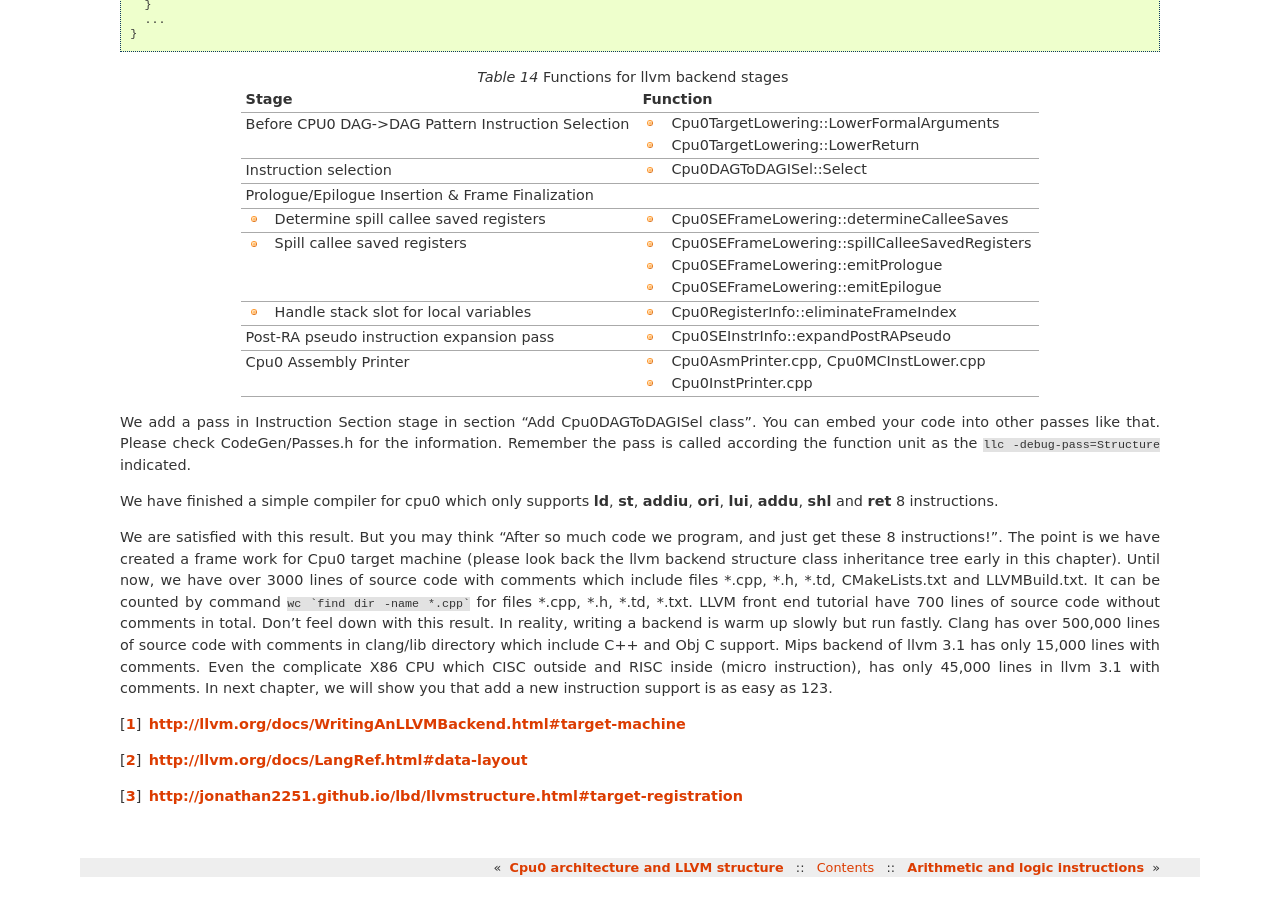
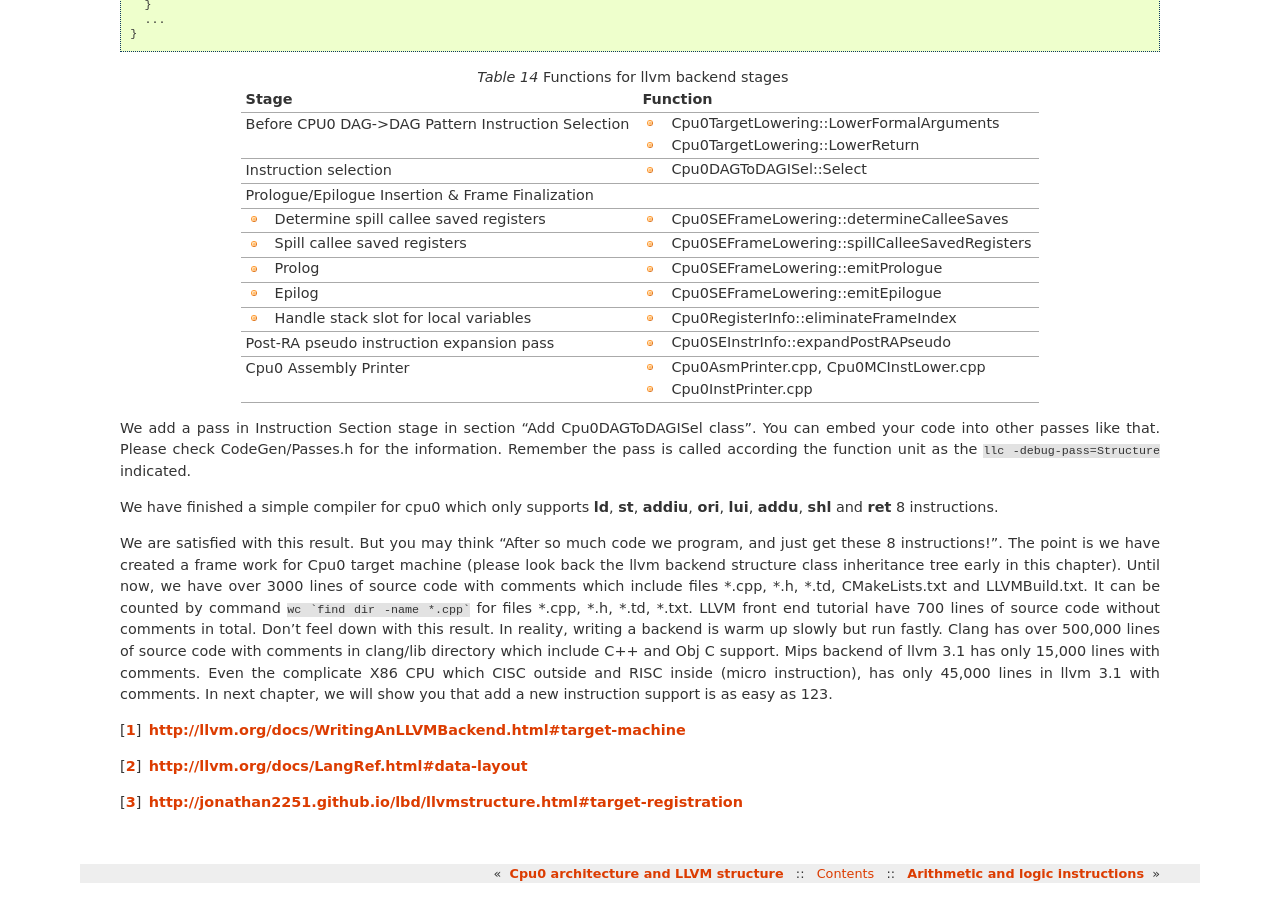
Before and after one commit to Jonathan2251/lbd, a Sphinx documentation site: the page built from source/backendstructure.rst, in a window 1280 px wide and 900 px high, scrolled down 42171 px. Built offline with Sphinx 7.4.7, drawn with Linux system fonts in a browser that asks for light colours; pages that are not in the unit, such as notebooks, are missing from menus.

```diff
--- a/source/backendstructure.rst
+++ b/source/backendstructure.rst
@@ -2039,8 +2039,8 @@
   Prologue/Epilogue Insertion & Frame Finalization
     - Determine spill callee saved registers           - Cpu0SEFrameLowering::determineCalleeSaves
     - Spill callee saved registers                     - Cpu0SEFrameLowering::spillCalleeSavedRegisters
-                                                       - Cpu0SEFrameLowering::emitPrologue
-                                                       - Cpu0SEFrameLowering::emitEpilogue
+    - Prolog                                           - Cpu0SEFrameLowering::emitPrologue
+    - Epilog                                           - Cpu0SEFrameLowering::emitEpilogue
     - Handle stack slot for local variables            - Cpu0RegisterInfo::eliminateFrameIndex
   Post-RA pseudo instruction expansion pass            - Cpu0SEInstrInfo::expandPostRAPseudo
   Cpu0 Assembly Printer                                - Cpu0AsmPrinter.cpp, Cpu0MCInstLower.cpp
```
